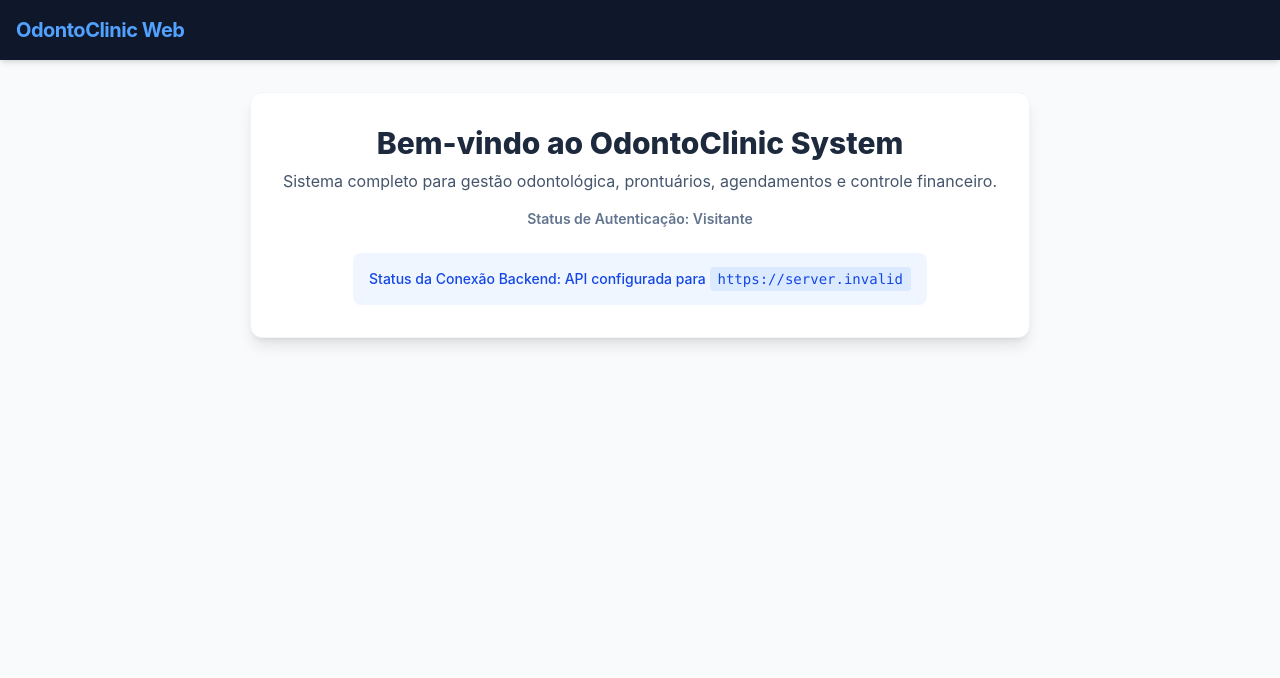
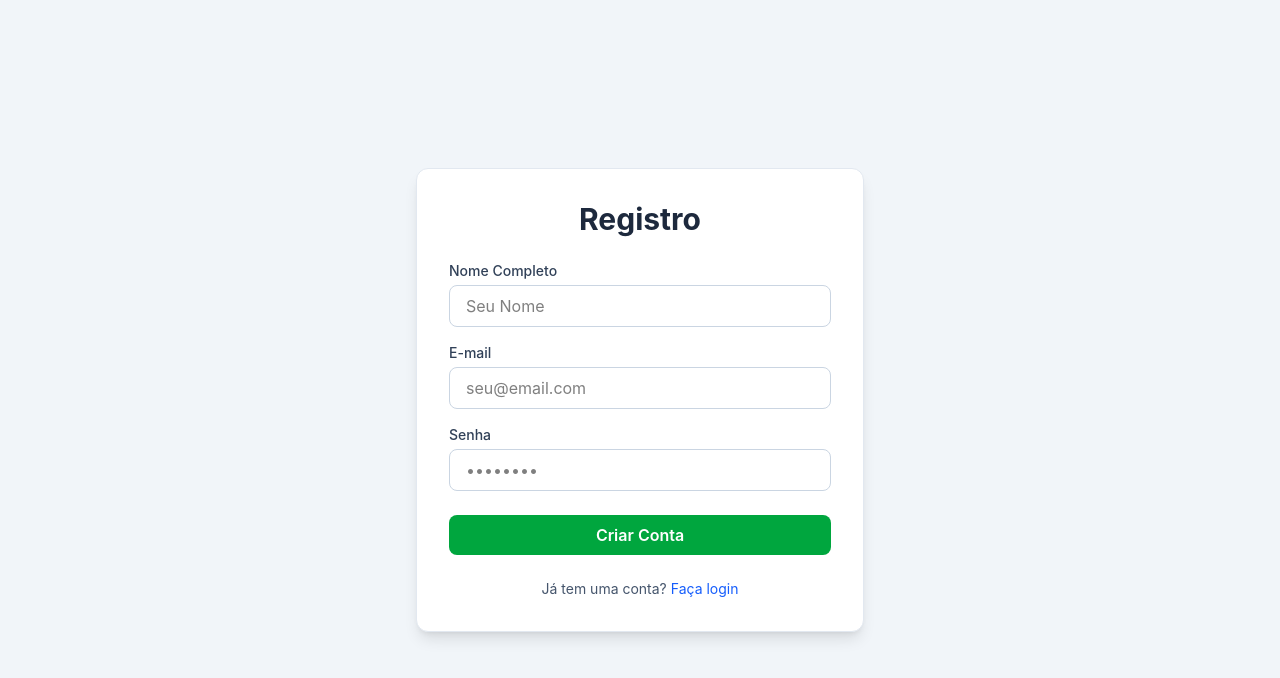
Before and after one commit to wilsonborgesbr/odonto-clinic-web, a React (Vite) app: page /registro in a window 1280 px wide. Shown: the top 678 px of the page. Built offline with nearby package versions, Linux system fonts and the light colour scheme; no server answers.

Commit message:
feat: add autenticação JWT com rotas protegidas

```diff
--- a/package.json
+++ b/package.json
@@ -10,8 +10,10 @@
     "preview": "vite preview"
   },
   "dependencies": {
+    "jwt-decode": "^4.0.0",
     "react": "^19.2.7",
-    "react-dom": "^19.2.7"
+    "react-dom": "^19.2.7",
+    "react-router-dom": "^7.18.1"
   },
   "devDependencies": {
     "@tailwindcss/vite": "^4.3.3",
--- a/src/App.tsx
+++ b/src/App.tsx
@@ -1,15 +1,43 @@
+import { BrowserRouter, Routes, Route, Navigate } from 'react-router-dom';
 import { AuthProvider } from './context/AuthContext';
 import { Header } from './components/Header';
 import { Home } from './pages/Home';
+import { Login } from './pages/Login';
+import { Registro } from './pages/Registro';
+import { ProtectedRoute } from './components/ProtectedRoute';
+
+function AppRoutes() {
+  return (
+    <Routes>
+      <Route path="/login" element={<Login />} />
+      <Route path="/registro" element={<Registro />} />
+
+      <Route element={<ProtectedRoute />}>
+        {/* Todas as rotas filhas de ProtectedRoute exigem autenticação */}
+        <Route
+          path="/"
+          element={
+            <div className="min-h-screen bg-slate-50 dark:bg-slate-900 text-slate-900 dark:text-slate-100 flex flex-col">
+              <Header />
+              <Home />
+            </div>
+          }
+        />
+      </Route>
+
+      {/* Redireciona qualquer rota não encontrada para a home (que vai mandar pro login se n tiver token) */}
+      <Route path="*" element={<Navigate to="/" replace />} />
+    </Routes>
+  );
+}
 
 function App() {
   return (
-    <AuthProvider>
-      <div className="min-h-screen bg-slate-50 dark:bg-slate-900 text-slate-900 dark:text-slate-100 flex flex-col">
-        <Header />
-        <Home />
-      </div>
-    </AuthProvider>
+    <BrowserRouter>
+      <AuthProvider>
+        <AppRoutes />
+      </AuthProvider>
+    </BrowserRouter>
   );
 }
 
--- /dev/null
+++ b/src/components/ProtectedRoute.tsx
@@ -0,0 +1,14 @@
+import { Navigate, Outlet } from 'react-router-dom';
+import { useAuth } from '../context/AuthContext';
+
+export const ProtectedRoute = () => {
+  const { isAuthenticated } = useAuth();
+
+  if (!isAuthenticated) {
+    // Redireciona o usuário para a página de login se não estiver autenticado
+    return <Navigate to="/login" replace />;
+  }
+
+  // Renderiza a rota filha se estiver autenticado
+  return <Outlet />;
+};
--- a/src/context/AuthContext.tsx
+++ b/src/context/AuthContext.tsx
@@ -1,7 +1,8 @@
-import { createContext, useContext, useState } from 'react';
+import { createContext, useContext, useState, useEffect } from 'react';
 import type { ReactNode } from 'react';
 import type { User, LoginRequestDTO, AuthResponseDTO } from '../types';
 import { fetchApi } from '../services/api';
+import { jwtDecode } from 'jwt-decode';
 
 interface AuthContextType {
   user: User | null;
@@ -13,11 +14,26 @@ interface AuthContextType {
 
 const AuthContext = createContext<AuthContextType | undefined>(undefined);
 
-export const AuthProvider: React.FC<{ children: ReactNode }> = ({ children }) => {
+export const AuthProvider = ({ children }: { children: ReactNode }) => {
   const [token, setToken] = useState<string | null>(() => {
     return localStorage.getItem('@OdontoClinic:token');
   });
   const [user, setUser] = useState<User | null>(null);
+
+  useEffect(() => {
+    if (token) {
+      try {
+        const decoded = jwtDecode<{ sub: string }>(token);
+        // O JWT do Spring Security usa o email (ou username) no campo 'sub'
+        setUser({ email: decoded.sub });
+      } catch (error) {
+        console.error("Token inválido ou malformado:", error);
+        logout();
+      }
+    } else {
+      setUser(null);
+    }
+  }, [token]);
 
   const login = async (credentials: LoginRequestDTO) => {
     const response = await fetchApi<AuthResponseDTO>('/auth/login', {
--- /dev/null
+++ b/src/pages/Login.tsx
@@ -0,0 +1,77 @@
+import { useState } from 'react';
+import { useAuth } from '../context/AuthContext';
+import { useNavigate, Link } from 'react-router-dom';
+
+export const Login = () => {
+  const { login } = useAuth();
+  const navigate = useNavigate();
+  const [email, setEmail] = useState('');
+  const [password, setPassword] = useState('');
+  const [error, setError] = useState('');
+  const [loading, setLoading] = useState(false);
+
+  const handleSubmit = async (e: React.FormEvent) => {
+    e.preventDefault();
+    setError('');
+    setLoading(true);
+
+    try {
+      await login({ email, password });
+      navigate('/');
+    } catch (err: any) {
+      setError(err.message || 'Falha ao realizar login. Verifique suas credenciais.');
+    } finally {
+      setLoading(false);
+    }
+  };
+
+  return (
+    <div className="flex items-center justify-center min-h-screen bg-slate-100 dark:bg-slate-900">
+      <div className="w-full max-w-md p-8 bg-white dark:bg-slate-800 rounded-xl shadow-lg border border-slate-200 dark:border-slate-700">
+        <h2 className="text-3xl font-bold text-center text-slate-800 dark:text-white mb-6">Login</h2>
+
+        {error && (
+          <div className="mb-4 p-3 bg-red-100 border border-red-400 text-red-700 rounded text-sm">
+            {error}
+          </div>
+        )}
+
+        <form onSubmit={handleSubmit} className="space-y-4">
+          <div>
+            <label className="block text-sm font-medium text-slate-700 dark:text-slate-300 mb-1">E-mail</label>
+            <input
+              type="email"
+              required
+              value={email}
+              onChange={(e) => setEmail(e.target.value)}
+              className="w-full px-4 py-2 border border-slate-300 dark:border-slate-600 rounded-lg focus:ring-2 focus:ring-blue-500 focus:outline-none dark:bg-slate-700 dark:text-white"
+              placeholder="seu@email.com"
+            />
+          </div>
+          <div>
+            <label className="block text-sm font-medium text-slate-700 dark:text-slate-300 mb-1">Senha</label>
+            <input
+              type="password"
+              required
+              value={password}
+              onChange={(e) => setPassword(e.target.value)}
+              className="w-full px-4 py-2 border border-slate-300 dark:border-slate-600 rounded-lg focus:ring-2 focus:ring-blue-500 focus:outline-none dark:bg-slate-700 dark:text-white"
+              placeholder="••••••••"
+            />
+          </div>
+          <button
+            type="submit"
+            disabled={loading}
+            className="w-full py-2 px-4 mt-2 bg-blue-600 hover:bg-blue-700 text-white rounded-lg font-semibold transition-colors disabled:opacity-50"
+          >
+            {loading ? 'Entrando...' : 'Entrar'}
+          </button>
+        </form>
+
+        <p className="mt-6 text-center text-sm text-slate-600 dark:text-slate-400">
+          Não tem uma conta? <Link to="/registro" className="text-blue-600 hover:underline">Registre-se</Link>
+        </p>
+      </div>
+    </div>
+  );
+};
--- /dev/null
+++ b/src/pages/Registro.tsx
@@ -0,0 +1,92 @@
+import { useState } from 'react';
+import { useNavigate, Link } from 'react-router-dom';
+import { fetchApi } from '../services/api';
+
+export const Registro = () => {
+  const navigate = useNavigate();
+  const [name, setName] = useState('');
+  const [email, setEmail] = useState('');
+  const [password, setPassword] = useState('');
+  const [error, setError] = useState('');
+  const [loading, setLoading] = useState(false);
+
+  const handleSubmit = async (e: React.FormEvent) => {
+    e.preventDefault();
+    setError('');
+    setLoading(true);
+
+    try {
+      await fetchApi('/auth/register', {
+        method: 'POST',
+        body: JSON.stringify({ name, email, password }),
+      });
+      alert('Cadastro realizado com sucesso! Faça login para continuar.');
+      navigate('/login');
+    } catch (err: any) {
+      setError(err.message || 'Falha ao realizar cadastro.');
+    } finally {
+      setLoading(false);
+    }
+  };
+
+  return (
+    <div className="flex items-center justify-center min-h-screen bg-slate-100 dark:bg-slate-900">
+      <div className="w-full max-w-md p-8 bg-white dark:bg-slate-800 rounded-xl shadow-lg border border-slate-200 dark:border-slate-700">
+        <h2 className="text-3xl font-bold text-center text-slate-800 dark:text-white mb-6">Registro</h2>
+
+        {error && (
+          <div className="mb-4 p-3 bg-red-100 border border-red-400 text-red-700 rounded text-sm">
+            {error}
+          </div>
+        )}
+
+        <form onSubmit={handleSubmit} className="space-y-4">
+          <div>
+            <label className="block text-sm font-medium text-slate-700 dark:text-slate-300 mb-1">Nome Completo</label>
+            <input
+              type="text"
+              required
+              value={name}
+              onChange={(e) => setName(e.target.value)}
+              className="w-full px-4 py-2 border border-slate-300 dark:border-slate-600 rounded-lg focus:ring-2 focus:ring-blue-500 focus:outline-none dark:bg-slate-700 dark:text-white"
+              placeholder="Seu Nome"
+            />
+          </div>
+          <div>
+            <label className="block text-sm font-medium text-slate-700 dark:text-slate-300 mb-1">E-mail</label>
+            <input
+              type="email"
+              required
+              value={email}
+              onChange={(e) => setEmail(e.target.value)}
+              className="w-full px-4 py-2 border border-slate-300 dark:border-slate-600 rounded-lg focus:ring-2 focus:ring-blue-500 focus:outline-none dark:bg-slate-700 dark:text-white"
+              placeholder="seu@email.com"
+            />
+          </div>
+          <div>
+            <label className="block text-sm font-medium text-slate-700 dark:text-slate-300 mb-1">Senha</label>
+            <input
+              type="password"
+              required
+              value={password}
+              onChange={(e) => setPassword(e.target.value)}
+              className="w-full px-4 py-2 border border-slate-300 dark:border-slate-600 rounded-lg focus:ring-2 focus:ring-blue-500 focus:outline-none dark:bg-slate-700 dark:text-white"
+              placeholder="••••••••"
+            />
+          </div>
+          <button
+            type="submit"
+            disabled={loading}
+            className="w-full py-2 px-4 mt-2 bg-green-600 hover:bg-green-700 text-white rounded-lg font-semibold transition-colors disabled:opacity-50"
+          >
+            {loading ? 'Registrando...' : 'Criar Conta'}
+          </button>
+        </form>
+
+        <p className="mt-6 text-center text-sm text-slate-600 dark:text-slate-400">
+          Já tem uma conta? <Link to="/login" className="text-blue-600 hover:underline">Faça login</Link>
+        </p>
+      </div>
+    </div>
+  );
+};
--- a/src/services/api.ts
+++ b/src/services/api.ts
@@ -18,6 +18,13 @@ export const fetchApi = async <T>(
   });
 
   if (!response.ok) {
+    // 5. Tratar token expirado ou inválido (401 e 403)
+    if (response.status === 401 || response.status === 403) {
+      localStorage.removeItem('@OdontoClinic:token');
+      // Redireciona para o login globalmente
+      window.location.href = '/login';
+    }
+
     const errorText = await response.text();
     throw new Error(errorText || `Erro HTTP: ${response.status}`);
   }
```
Also changed, not shown: 1 other file (tests, documents, lock files or other folders).
